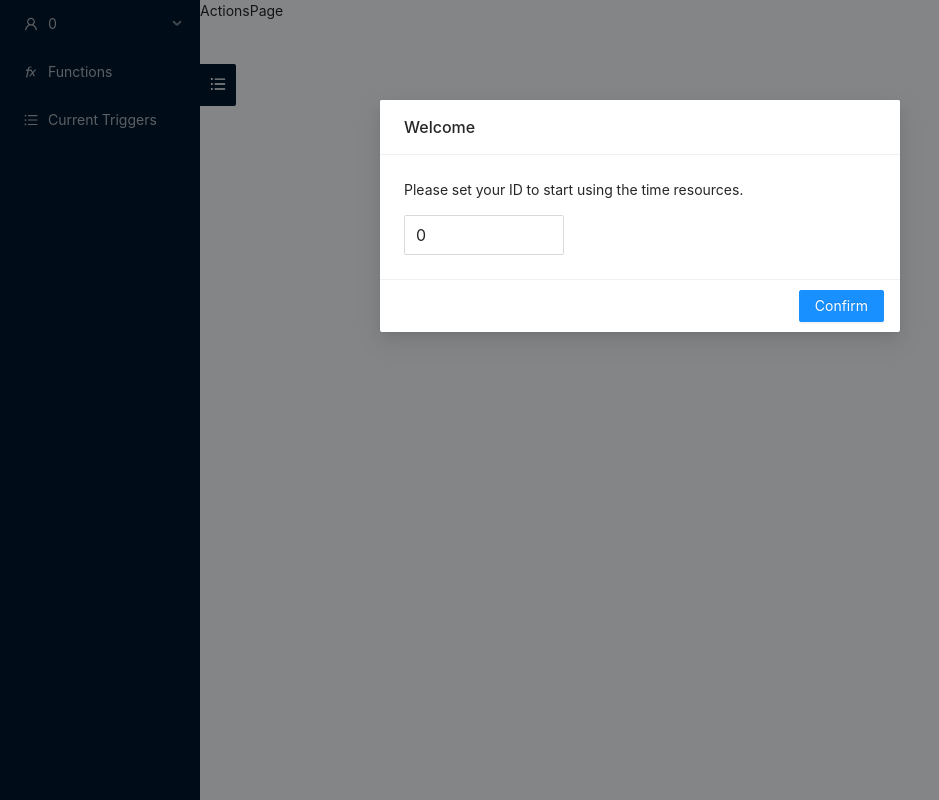
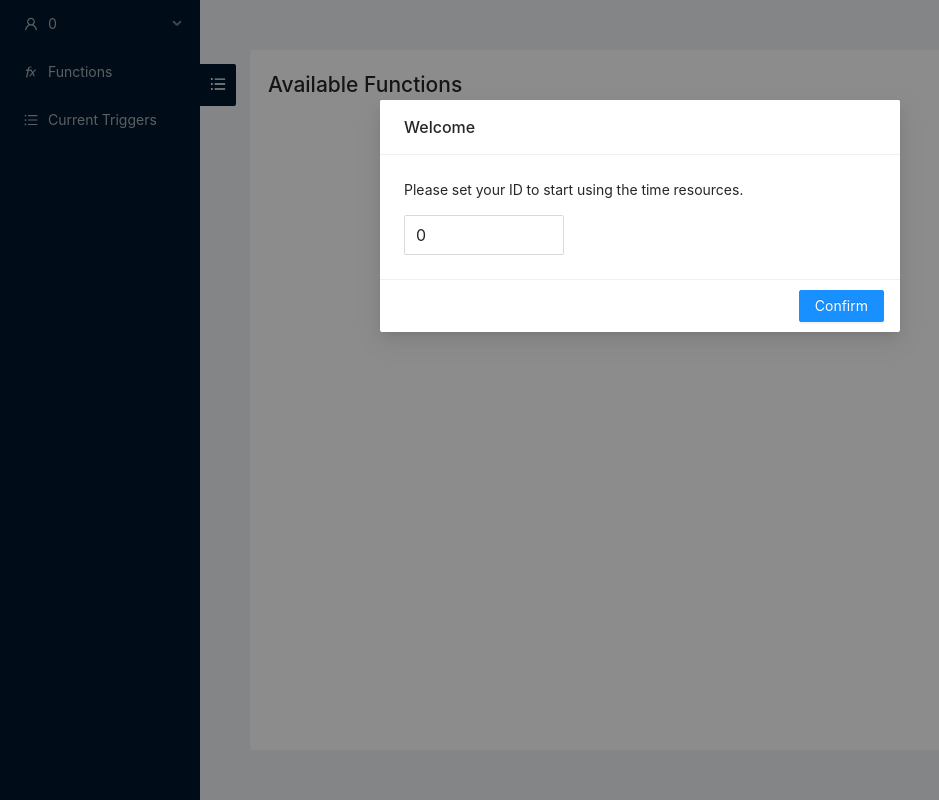
Before and after one commit to kaist-webeng/testbed-time-ui, a React (Create React App) app: page / in a window 1280 px wide. Shown: the whole page, without its empty margins (0-939 px from the left). Built offline with nearby package versions, Linux system fonts and the light colour scheme.

Commit message:
Initialize page components

```diff
--- /dev/null
+++ b/src/pages/ActionsPage.module.css
@@ -0,0 +1,7 @@
+.ActionsPage {
+    margin: 50px;
+    padding: 18px;
+    min-height: 480px;
+    background-color: #fff;
+    border-radius: 3px;
+}
--- a/src/pages/ActionsPage.tsx
+++ b/src/pages/ActionsPage.tsx
@@ -1,9 +1,16 @@
 import React from 'react';
+import { Layout } from 'antd';
+import 'antd/dist/antd.css';
+import styles from './ActionsPage.module.css';
 
 function ActionsPage() {
+    const { Content } = Layout;
+
     return (
-        <div>ActionsPage</div>
+        <Content className={styles.ActionsPage}>
+            <h1>Available Functions</h1>
+        </Content>
     )
 }
 
-export default ActionsPage
+export default ActionsPage;
--- /dev/null
+++ b/src/pages/TriggerListPage.module.css
@@ -0,0 +1,7 @@
+.TriggerListPage {
+    margin: 50px;
+    padding: 18px;
+    min-height: 480px;
+    background-color: #fff;
+    border-radius: 3px;
+}
--- a/src/pages/TriggerListPage.tsx
+++ b/src/pages/TriggerListPage.tsx
@@ -1,8 +1,15 @@
 import React from 'react';
+import { Layout } from 'antd';
+import 'antd/dist/antd.css';
+import styles from './TriggerListPage.module.css';
 
 function TriggerListPage() {
+    const { Content } = Layout;
+
     return (
-        <div>TriggerListPage</div>
+        <Content className={styles.TriggerListPage}>
+            <h1>Current Triggers</h1>
+        </Content>
     )
 }
 
```
Also changed, not shown: 1 other file (tests, documents, lock files or other folders).
